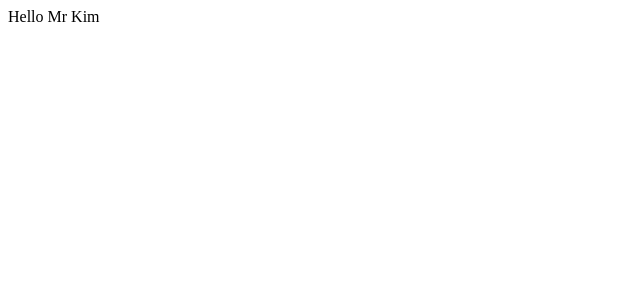
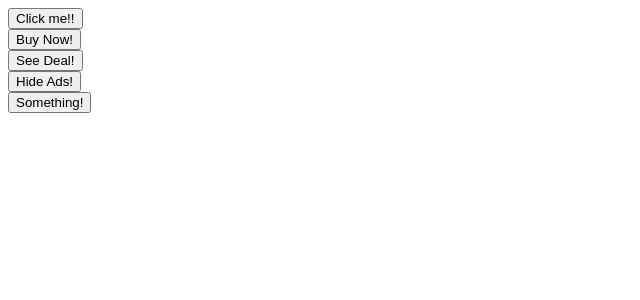
Before and after one commit to paudel54/ReactJS, a React (Create React App) app in the folder 5_comps/: page / in a window 1280 px wide. Shown: the top 300 px of the page, without its empty margins (0-640 px from the left). Built offline with nearby package versions, Linux system fonts and the light colour scheme.

Commit message:
prototype in actions

```diff
--- a/5_comps/package.json
+++ b/5_comps/package.json
@@ -6,6 +6,7 @@
     "@testing-library/jest-dom": "^5.16.5",
     "@testing-library/react": "^13.4.0",
     "@testing-library/user-event": "^13.5.0",
+    "prop-types": "^15.8.1",
     "react": "^18.2.0",
     "react-dom": "^18.2.0",
     "react-scripts": "5.0.1",
--- a/5_comps/src/App.js
+++ b/5_comps/src/App.js
@@ -1,5 +1,33 @@
+import Button from './Button';
+
 function App() {
-    return <div>Hello Mr Kim</div>
+    return (
+        <div>
+            <div>
+                <Button success rounded outline >
+                    Click me!!
+                </Button>
+            </div>
+            <div>
+                <Button danger outline>
+                    Buy Now!
+                </Button>
+            </div>
+            <div>
+                <Button warning>See Deal!</Button>
+            </div>
+            <div>
+                <Button secondary outline>
+                    Hide Ads!
+                </Button>
+            </div>
+            <div>
+                <Button secondary rounded>
+                    Something!
+                </Button>
+            </div>
+        </div>
+    );
 }
 
 export default App;
--- /dev/null
+++ b/5_comps/src/Button.js
@@ -0,0 +1,41 @@
+import PropTypes from 'prop-types';
+
+// here children in arg auto receives the probs of Button , say the text inside button passed from the App.js comp files.
+// here function props will be passed down and validated its type by fn.PropTypes
+function Button(
+    {
+        children,
+        primary,
+        secondary,
+        success,
+        warning,
+        danger,
+        outline,
+        rounded,
+    }) {
+    return <button>{children}</button>
+}
+
+//adding custom key to this prop object
+// prop type js lib, old days, pass prop of boolean, helper library , still popular but typescript ruled today
+// custom validation feature, we mark only one of the primary,sec,success,waring,danger is true
+Button.propTypes = {
+    // porps receives props passed on from app.js
+    checkVariationValue: ({ primary, secondary, success, warning, danger }) => {
+        // console.log(props);
+        // validation of Number
+        const count = Number(!!primary)
+            + Number(!!secondary)
+            + Number(!!warning)
+            + Number(!!success)
+            + Number(!!danger)
+
+        if (count > 1) {
+            return new Error('Only one of primary, secondary, success, warning, danger can be true');
+        }
+    },
+};
+
+
+
+export default Button;
```
Also changed, not shown: 1 other file (tests, documents, lock files or other folders).
